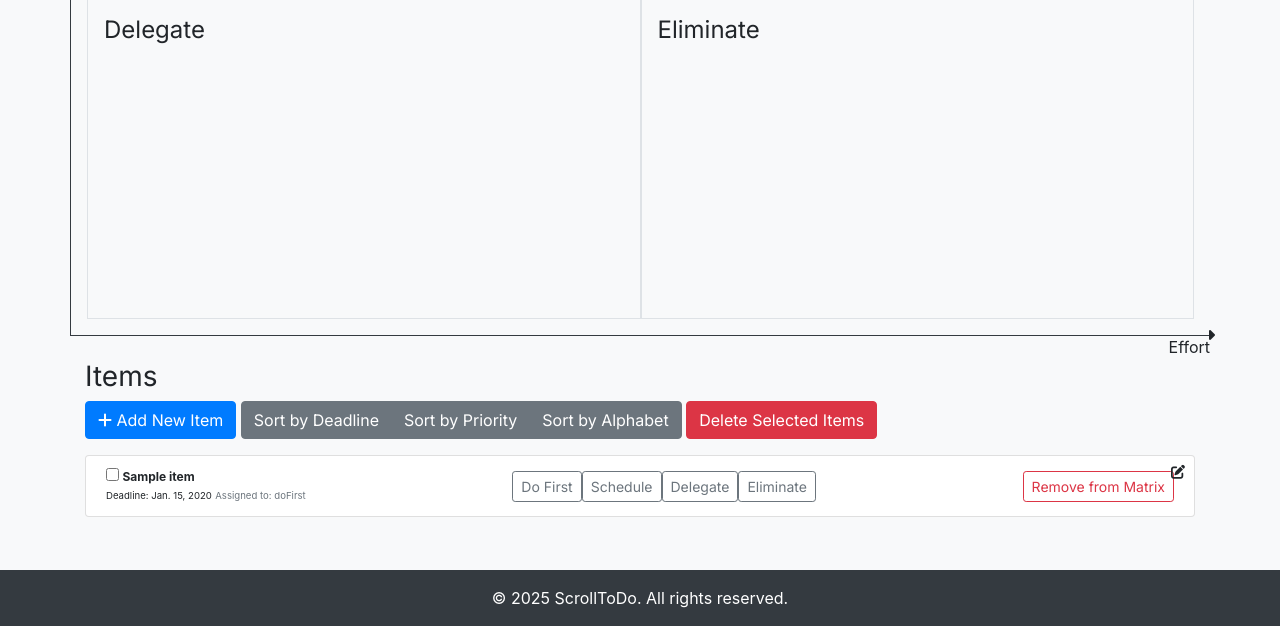
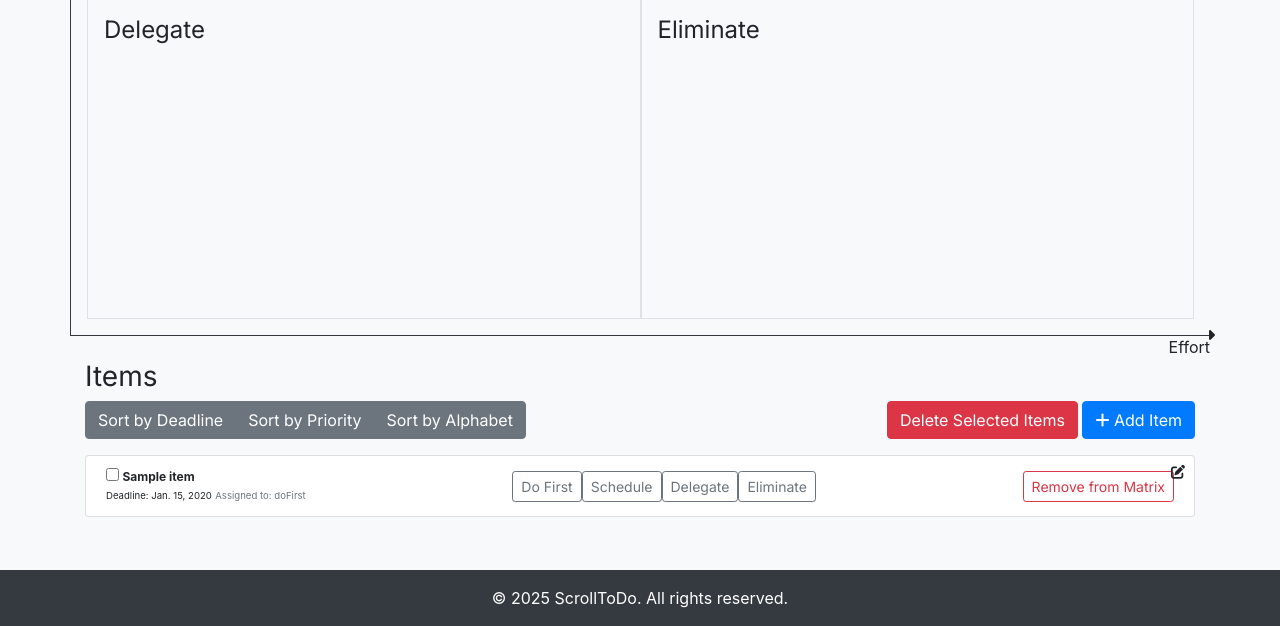
Before and after one commit to sharichungcode/ScrollToDo, a Django app: page /item_list/1/ in a window 1280 px wide. Shown: the part 603-1229 px from the top of the page. Run offline with Django 4.2, Linux system fonts and the light colour scheme; a user stored in the database is signed in; tables that the repository leaves empty hold one stand-in row (values such as "Sample post"); some libraries are stand-ins or nearby versions.

Commit message:
item list detail page styles

```diff
--- a/tasks/static/tasks/styles.css
+++ b/tasks/static/tasks/styles.css
@@ -91,6 +91,7 @@ header {
 }
 .item-clone {
     position: absolute;
+    max-width: 120px;
 }
 .task-item.dragging, .item-clone.dragging {
     opacity: 0.5;
--- a/tasks/templates/tasks/item_list_detail.html
+++ b/tasks/templates/tasks/item_list_detail.html
@@ -71,10 +71,49 @@
 
         <div class="mt-4">
             <h3 class="fw-bold">Items</h3>
-            <!-- Button to trigger the Add New Item Modal -->
-<button type="button" class="btn btn-primary mb-3" data-bs-toggle="modal" data-bs-target="#addNewItemModal">
-    <i class="fas fa-plus"></i> Add New Item
-</button>
+
+            <!-- Item Sorting and Actions -->
+            <div class="d-flex flex-column flex-md-row mb-3">
+                <div class="btn-group mb-2 mb-md-0" role="group" aria-label="Sorting options">
+                    <button type="button" class="btn btn-secondary" onclick="sortItems('deadline')">Sort by Deadline</button>
+                    <button type="button" class="btn btn-secondary" onclick="sortItems('priority')">Sort by Priority</button>
+                    <button type="button" class="btn btn-secondary" onclick="sortItems('alphabet')">Sort by Alphabet</button>
+                </div>
+                <div class="ml-md-auto">
+                    <button type="button" class="btn btn-danger mb-md-0 me-md-2" onclick="deleteSelectedItems()">Delete Selected Items</button>
+                    <!-- Button to trigger the Add New Item Modal -->
+                    <button type="button" class="btn btn-primary" data-bs-toggle="modal" data-bs-target="#addNewItemModal">
+                        <i class="fas fa-plus"></i> Add Item
+                    </button>
+                </div>
+            </div>
+            <div class="list-group" id="items-list">
+                {% for item in items %}
+                <div class="list-group-item d-flex justify-content-between align-items-center task-item" draggable="true" data-id="{{ item.id }}" data-position-x="{{ item.position_x }}" data-position-y="{{ item.position_y }}" data-priority="{{ item.priority }}" data-order="{{ item.order }}" data-deadline="{{ item.deadline }}">
+                    <div>
+                        <input type="checkbox" class="select-item me-2" value="{{ item.id }}">
+                        <strong>{{ item.title }}</strong> <br>
+                        <small>Deadline: {{ item.deadline }}</small>
+                        <small class="text-muted" id="assigned-quadrant-{{ item.id }}">Assigned to: {{ item.priority }}</small>
+                    </div>
+                    <div class="d-flex flex-column flex-md-row mx-3">
+                        <button class="btn btn-outline-secondary btn-sm mb-2 mb-md-0 me-md-2" onclick="assignPriority('{{ item.id }}', 'doFirst')">Do First</button>
+                        <button class="btn btn-outline-secondary btn-sm mb-2 mb-md-0 me-md-2" onclick="assignPriority('{{ item.id }}', 'schedule')">Schedule</button>
+                        <button class="btn btn-outline-secondary btn-sm mb-2 mb-md-0 me-md-2" onclick="assignPriority('{{ item.id }}', 'delegate')">Delegate</button>
+                        <button class="btn btn-outline-secondary btn-sm" onclick="assignPriority('{{ item.id }}', 'eliminate')">Eliminate</button>
+                    </div>
+    <!-- Button to Remove Item Clone -->
+<button class="btn btn-outline-danger btn-sm" onclick="removeItemClone('{{ item.id }}')">Remove from Matrix</button>
+    <div class="position-absolute" style="right: 0; top: 0;">
+        <button class="btn btn-sm" data-bs-toggle="modal" data-bs-target="#editItemModal" data-id="{{ item.id }}" data-title="{{ item.title }}" data-description="{{ item.description }}" data-deadline="{{ item.deadline }}">
+            <i class="fas fa-edit"></i>
+        </button>
+    </div>
+</div>
+                {% endfor %}
+            </div>
+        </div>
+    </div>
 
 <!-- Add New Item Modal -->
 <div class="modal fade" id="addNewItemModal" tabindex="-1" aria-labelledby="addNewItemModalLabel" aria-hidden="true">
@@ -118,42 +157,6 @@
         </div>
     </div>
 </div>
-
-
-            <!-- Item Sorting -->
-            <div class="btn-group mb-3" role="group" aria-label="Sorting options">
-                <button type="button" class="btn btn-secondary" onclick="sortItems('deadline')">Sort by Deadline</button>
-                <button type="button" class="btn btn-secondary" onclick="sortItems('priority')">Sort by Priority</button>
-                <button type="button" class="btn btn-secondary" onclick="sortItems('alphabet')">Sort by Alphabet</button>
-            </div>
-            <button type="button" class="btn btn-danger mb-3" onclick="deleteSelectedItems()">Delete Selected Items</button>
-            <div class="list-group" id="items-list">
-                {% for item in items %}
-                <div class="list-group-item d-flex justify-content-between align-items-center task-item" draggable="true" data-id="{{ item.id }}" data-position-x="{{ item.position_x }}" data-position-y="{{ item.position_y }}" data-priority="{{ item.priority }}" data-order="{{ item.order }}" data-deadline="{{ item.deadline }}">
-                    <div>
-                        <input type="checkbox" class="select-item me-2" value="{{ item.id }}">
-                        <strong>{{ item.title }}</strong> <br>
-                        <small>Deadline: {{ item.deadline }}</small>
-                        <small class="text-muted" id="assigned-quadrant-{{ item.id }}">Assigned to: {{ item.priority }}</small>
-                    </div>
-                    <div class="d-flex flex-column flex-md-row mx-3">
-                        <button class="btn btn-outline-secondary btn-sm mb-2 mb-md-0 me-md-2" onclick="assignPriority('{{ item.id }}', 'doFirst')">Do First</button>
-                        <button class="btn btn-outline-secondary btn-sm mb-2 mb-md-0 me-md-2" onclick="assignPriority('{{ item.id }}', 'schedule')">Schedule</button>
-                        <button class="btn btn-outline-secondary btn-sm mb-2 mb-md-0 me-md-2" onclick="assignPriority('{{ item.id }}', 'delegate')">Delegate</button>
-                        <button class="btn btn-outline-secondary btn-sm" onclick="assignPriority('{{ item.id }}', 'eliminate')">Eliminate</button>
-                    </div>
-    <!-- Button to Remove Item Clone -->
-<button class="btn btn-outline-danger btn-sm" onclick="removeItemClone('{{ item.id }}')">Remove from Matrix</button>
-    <div class="position-absolute" style="right: 0; top: 0;">
-        <button class="btn btn-sm" data-bs-toggle="modal" data-bs-target="#editItemModal" data-id="{{ item.id }}" data-title="{{ item.title }}" data-description="{{ item.description }}" data-deadline="{{ item.deadline }}">
-            <i class="fas fa-edit"></i>
-        </button>
-    </div>
-</div>
-                {% endfor %}
-            </div>
-        </div>
-    </div>
 
     <!-- Footer -->
     {% include 'tasks/footer.html' %}
```
